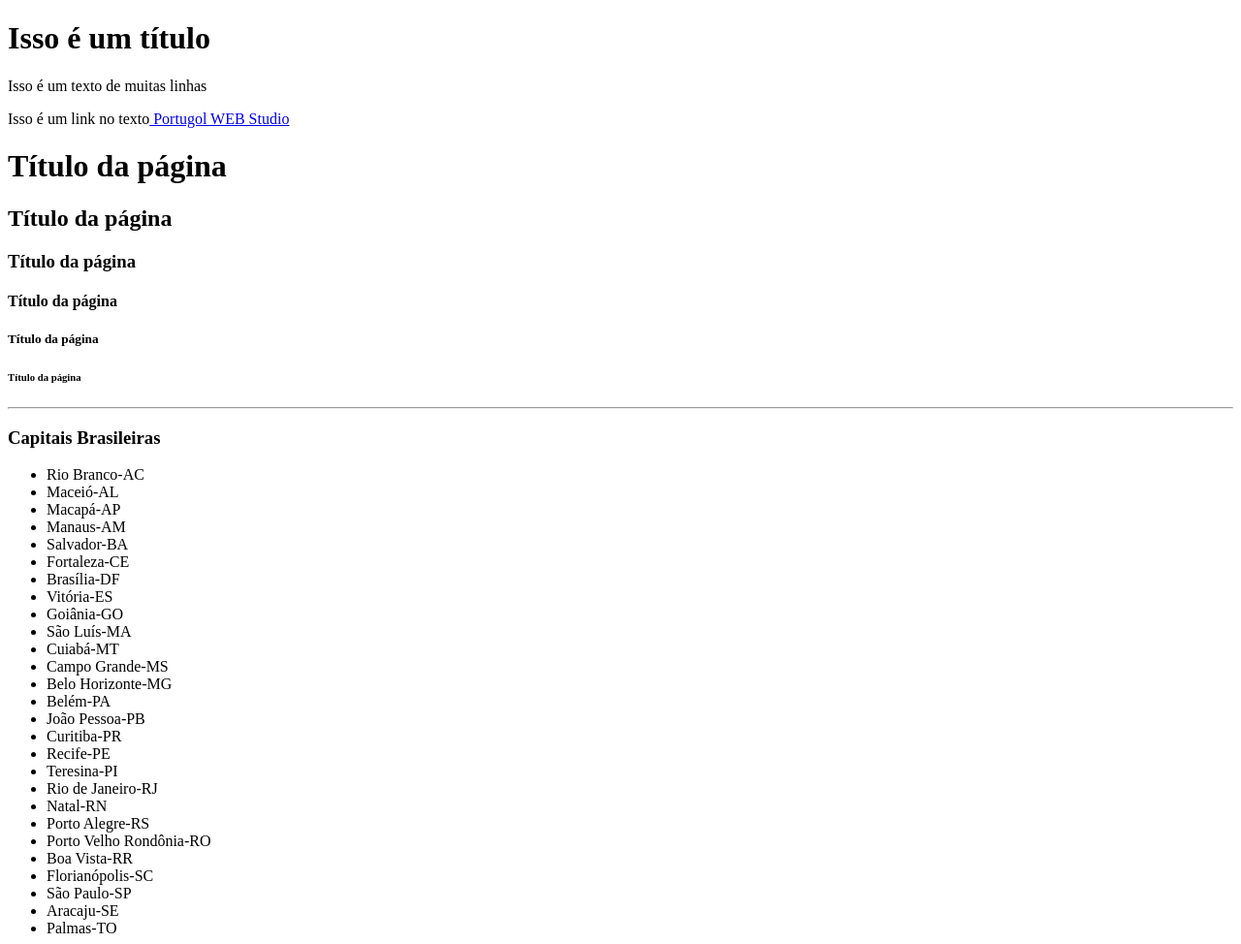
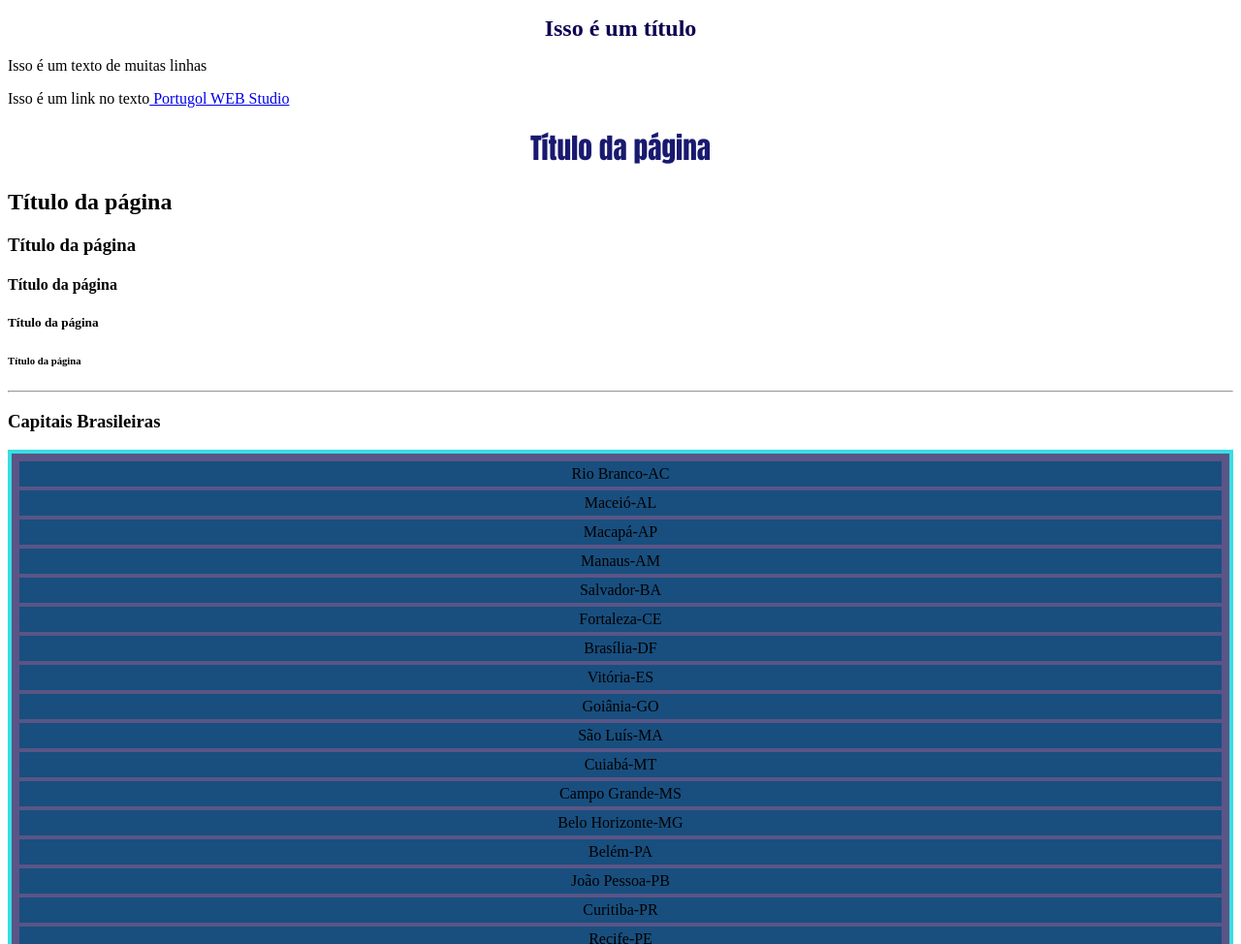
Before and after one commit to mbrmss/aula-HTML, a plain HTML site: page index.html in a window 1280 px wide. Shown: the top 974 px of the page at 97% size. Drawn offline with Linux system fonts and the light colour scheme.

Commit message:
estilo css

```diff
--- /dev/null
+++ b/css/estilo.css
@@ -0,0 +1,40 @@
+h1 {
+    color: rgb(13, 4, 80);
+    font-size: 24px;
+    text-align: center;
+} /* fim h1 */
+
+ul {
+    list-style: none; /* remove marcador */
+    border: 4px solid; /* cria uma borda solida */
+    border-color: rgb(56, 221, 227); /* cor da borda */
+    background-color: rgb(90, 85, 134); /* plano de fundo */
+    padding: 4px; /* margem interna */
+} /* fim ul */
+ul li {
+    background-color: rgb(0, 23, 138);
+}
+/* Estilo da galeria */
+ul {
+    list-style: none;
+}
+ul li {
+    text-align: center;
+    background-color: rgb(24, 79, 127);
+    padding: 4px;
+    margin: 4px;
+}
+
+.titulo {
+    font-family: Impact, Haettenschweiler, 'Arial Narrow Bold', sans-serif;
+    font-size: 22pt;
+    color: midnightblue;
+    text-align: center;
+    margin-bottom: 4px;
+}
+
+.img {
+    border: 4px solid;
+    border-color: rgb(0, 255, 229);
+    height: 350px;
+}
--- a/index.html
+++ b/index.html
@@ -4,13 +4,15 @@
     <meta charset="UTF-8"> <!--tipo do teclado--> <!--O meta é a configuração do site-->
     <meta name="viewport" content="width=device-width, initial-scale=1.0">
     <title>Página inicial do meu site</title>
-</head> <!--cabeça -->
+    <link rel="stylesheet" href="css/estilo.css">
+
+</head>
 <body> <!--corpo da programação-->
     <h1>Isso é um título</h1>
     <p>Isso é um texto de muitas linhas</p> <!--p=paragrafo-->
     <p>Isso é um link no texto<a href="https://portugol.dev/"> Portugol WEB Studio</a></p>
 
-    <h1>Título da página</h1><!--Tamanho da fonte-->
+    <h1 class="titulo">Título da página</h1><!--Tamanho da fonte-->
     <h2>Título da página</h2>
     <h3>Título da página</h3>
     <h4>Título da página</h4>
@@ -62,10 +64,10 @@
     </ol>
 
     <hr>
-    <img src="imagens/gatinho rindo.jpg" title="Gatinho Rindo" alt="Gatinho Rindo" width="350"/>
-    <img src="imagens/gatinho timido.jpg" title="Gatinho tímido" alt="Gatinho Tímido" width="350" />
-    <img src="imagens/gatinho.jpg" title="Gatinho fofo" alt="Gatinho fofo" width="350" />
-    <img src="imagens/gatos-filhotes-dormindo-0620-1400x800.webp" title="Filhotes dormindo"
+    <img class="img" src="imagens/gatinho rindo.jpg" title="Gatinho Rindo" alt="Gatinho Rindo" width="350"/>
+    <img class="img" src="imagens/gatinho timido.jpg" title="Gatinho tímido" alt="Gatinho Tímido" width="350" />
+    <img class="img"  src="imagens/gatinho.jpg" title="Gatinho fofo" alt="Gatinho fofo" width="350" />
+    <img class="img"  src="imagens/gatos-filhotes-dormindo-0620-1400x800.webp" title="Filhotes dormindo"
     alt="Filhotes dormindo" width="350"/>
 
 
```
